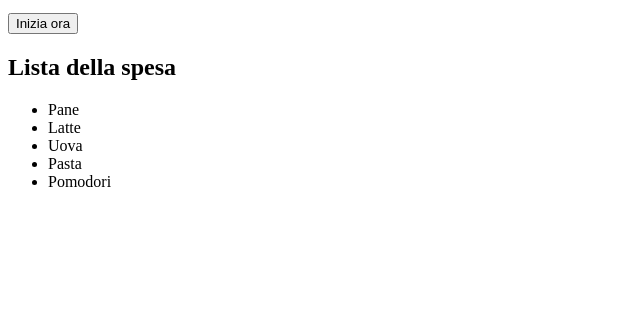
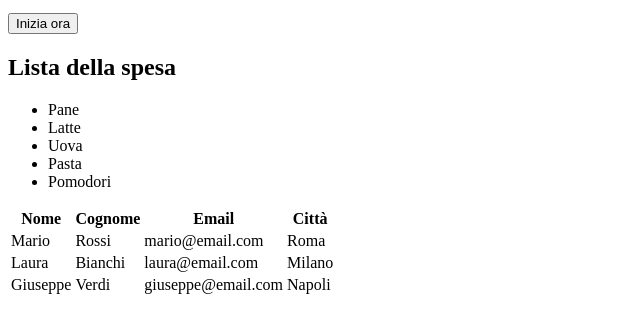
Before and after one commit to corso-giugno-talentform/carolina_bonanno_js_es_005, a plain HTML site: page index.html in a window 1280 px wide. Shown: the part 101-434 px from the top of the page, without its empty margins (0-640 px from the left). Drawn offline with Linux system fonts and the light colour scheme.

Commit message:
Update con Esercizio 5

```diff
--- a/index.html
+++ b/index.html
@@ -14,6 +14,18 @@
 
     <ul id="spesa"></ul>
 
+    <table id="tabella-utenti">
+      <thead>
+        <tr>
+          <th>Nome</th>
+          <th>Cognome</th>
+          <th>Email</th>
+          <th>Città</th>
+        </tr>
+      </thead>
+      <tbody id="corpo-tabella"></tbody>
+    </table>
+
     <script src="script.js"></script>
   </body>
 </html>
--- a/script.js
+++ b/script.js
@@ -26,3 +26,31 @@ lista.innerHTML = ' ';
 spesa.forEach(cibo => {
     lista.innerHTML += `<li>${cibo}</li>`;
 });
+
+// Esercizio 5
+const table = document.getElementById('corpo-tabella');
+
+const utenti = [
+    { nome: 'Mario', cognome: 'Rossi', email: 'mario@email.com', citta: 'Roma' },
+    { nome: 'Laura', cognome: 'Bianchi', email: 'laura@email.com', citta: 'Milano' },
+    { nome: 'Giuseppe', cognome: 'Verdi', email: 'giuseppe@email.com', citta: 'Napoli' }
+];
+
+const tableElements = utenti.map(utente =>
+    `<tr>
+        <td>
+            ${utente.nome}
+        </td>
+        <td>
+            ${utente.cognome}
+        </td>
+        <td>
+            ${utente.email}
+        </td>
+        <td>
+            ${utente.citta}
+        </td>
+    </tr>`
+).join('');
+
+table.innerHTML = tableElements;
```
